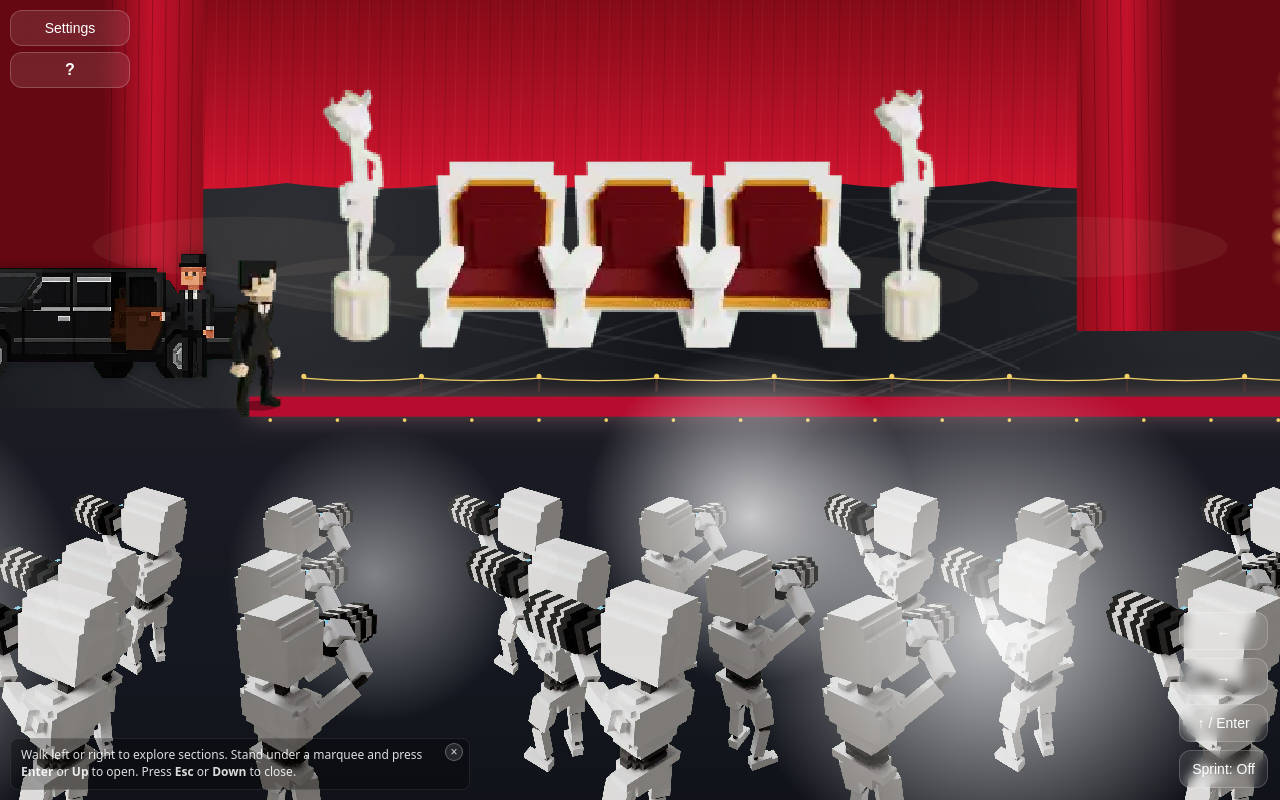
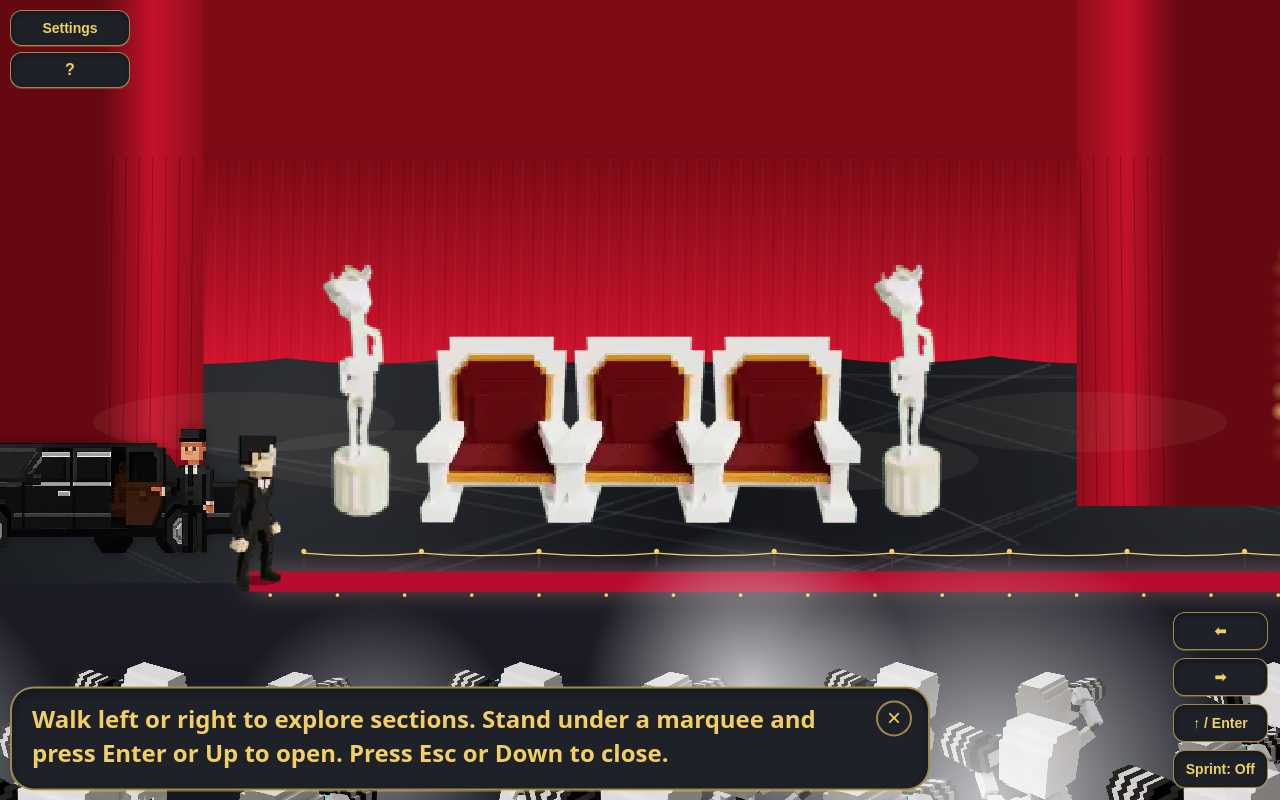
Before and after one commit to acer3dfms-debug/fashion-show-website, a plain HTML site: page index.html in a window 1280 px wide. Drawn offline with Linux system fonts and the light colour scheme; animation ran at ten frames a second.

Commit message:
Update index.html

```diff
--- a/index.html
+++ b/index.html
@@ -30,9 +30,10 @@
     /* Keep CTA button styling used inside modals */
     .navBtn { appearance: none; background: rgba(255,255,255,0.1); color: var(--ui); border: 1px solid rgba(255,255,255,0.2); border-radius: 999px; padding: 6px 10px; white-space: nowrap; cursor: pointer; backdrop-filter: blur(8px); }
     .navBtn:hover { background: rgba(255,255,255,0.18); }
-    #legend { position: fixed; bottom: 10px; left: 10px; z-index: 5; font-size: 12px; opacity: 0.85; line-height: 1.4; background: rgba(0,0,0,0.35); padding: 8px 28px 8px 10px; border-radius: 8px; border: 1px solid rgba(255,255,255,0.1); max-width: min(92vw, 420px); overflow-wrap: anywhere; } /* On-screen help */
-    #legend .legendClose { position: absolute; top: 4px; right: 6px; width: 18px; height: 18px; border-radius: 50%; appearance: none; border: 1px solid rgba(255,255,255,0.35); background: rgba(255,255,255,0.12); color: #fff; font-size: 12px; line-height: 16px; padding: 0; cursor: pointer; display: grid; place-items: center; }
-    #legend .legendClose:hover { background: rgba(255,255,255,0.2); }
+    #legend { position: fixed; bottom: 10px; left: 10px; z-index: 8; font-size: 12px; line-height: 1.4; padding: 8px 28px 8px 10px; border-radius: 12px; max-width: min(92vw, 420px); overflow-wrap: anywhere; background: #1e2128; color: var(--accent); font-weight: 700; border: 1px solid rgba(241,207,99,0.6); box-shadow: 0 2px 6px rgba(0,0,0,0.35) inset, 0 1px 0 rgba(241,207,99,0.25); transform-origin: bottom left; transform: scale(2); } /* On-screen help (tutorial) */
+    #legend b { color: var(--accent); }
+    #legend .legendClose { position: absolute; top: 6px; right: 8px; width: 18px; height: 18px; border-radius: 50%; appearance: none; border: 1px solid rgba(241,207,99,0.6); background: #1e2128; color: var(--accent); font-size: 12px; line-height: 16px; padding: 0; cursor: pointer; display: grid; place-items: center; }
+    #legend .legendClose:hover { background: #242834; border-color: rgba(241,207,99,0.8); }
     #tooltip { position: fixed; padding: 8px 10px; background: rgba(20,20,30,0.9); color: var(--ui); border: 1px solid rgba(255,255,255,0.2); border-radius: 8px; pointer-events: none; transform: translate(-50%, -120%); white-space: nowrap; z-index: 4; display: none; } /* Floating hint bubble */
     #hoverTip { position: fixed; padding: 6px 8px; background: rgba(20,20,30,0.9); color: var(--ui); border: 1px solid rgba(255,255,255,0.2); border-radius: 6px; pointer-events: none; transform: translate(calc(-100% - 12px), -10px); white-space: nowrap; z-index: 6; display: none; font-size: 12px; }
     #modalWrap { position: fixed; inset: 0; display: none; place-items: center; background: var(--modal-bg); backdrop-filter: blur(6px); z-index: 10; } /* Fullscreen modal overlay */
@@ -43,7 +44,20 @@
 
     /* Mobile controls (optional) */
     #controls { position: fixed; right: 12px; bottom: 12px; display: grid; gap: 8px; z-index: 6; } /* Docked control cluster */
-    #controls button { appearance: none; border: 1px solid rgba(255,255,255,0.2); background: rgba(255,255,255,0.08); color: var(--ui); border-radius: 12px; font-size: 14px; padding: 10px 12px; min-width: 44px; backdrop-filter: blur(6px); } /* Tappable buttons */
+    #controls button {
+      appearance: none;
+      border: 1px solid rgba(241,207,99,0.6); /* gold edge */
+      background: #1e2128; /* dark grey */
+      color: var(--accent); /* gold text */
+      font-weight: 700; /* bolder */
+      border-radius: 12px;
+      font-size: 14px;
+      padding: 10px 12px; min-width: 44px;
+      backdrop-filter: blur(6px);
+      box-shadow: 0 2px 6px rgba(0,0,0,0.35) inset, 0 1px 0 rgba(241,207,99,0.25);
+    } /* Tappable buttons */
+    #controls button:hover { background: #242834; border-color: rgba(241,207,99,0.8); }
+    #controls button:active { background: #191c23; transform: translateY(1px); }
 
     /* Paparazzi toggle button (world-anchored near spawn) */
     #paparazziBtn { position: fixed; z-index: 7; appearance: none; border: 1px solid rgba(255,255,255,0.2); background: rgba(255,255,255,0.08); color: var(--ui); border-radius: 999px; font-size: 12px; padding: 6px 10px; backdrop-filter: blur(6px); cursor: pointer; }
@@ -69,11 +83,13 @@
       -khtml-user-select: none;
     }
     /* Settings button and panel */
-    #settingsBtn { position: fixed; left: 10px; top: 10px; z-index: 9; appearance: none; border: 1px solid rgba(255,255,255,0.2); background: rgba(255,255,255,0.1); color: var(--ui); border-radius: 12px; font-size: 14px; padding: 8px 12px; width: 120px; height: 36px; display: grid; place-items: center; backdrop-filter: blur(8px); cursor: pointer; }
-    #settingsBtn:hover { background: rgba(255,255,255,0.16); }
+    #settingsBtn { position: fixed; left: 10px; top: 10px; z-index: 9; appearance: none; border: 1px solid rgba(241,207,99,0.6); background: #1e2128; color: var(--accent); font-weight: 700; border-radius: 12px; font-size: 14px; padding: 8px 12px; width: 120px; height: 36px; display: grid; place-items: center; backdrop-filter: blur(8px); cursor: pointer; box-shadow: 0 2px 6px rgba(0,0,0,0.35) inset, 0 1px 0 rgba(241,207,99,0.25); }
+    #settingsBtn:hover { background: #242834; border-color: rgba(241,207,99,0.8); }
+    #settingsBtn:active { background: #191c23; transform: translateY(1px); }
     /* Always-visible Help button under Settings */
-    #helpBtn { position: fixed; left: 10px; top: 52px; z-index: 9; appearance: none; border: 1px solid rgba(255,255,255,0.2); background: rgba(255,255,255,0.1); color: var(--ui); border-radius: 12px; font-weight: 700; font-size: 16px; line-height: 1; width: 120px; height: 36px; display: grid; place-items: center; backdrop-filter: blur(8px); cursor: pointer; }
-    #helpBtn:hover { background: rgba(255,255,255,0.16); }
+    #helpBtn { position: fixed; left: 10px; top: 52px; z-index: 9; appearance: none; border: 1px solid rgba(241,207,99,0.6); background: #1e2128; color: var(--accent); font-weight: 700; border-radius: 12px; font-size: 16px; line-height: 1; width: 120px; height: 36px; display: grid; place-items: center; backdrop-filter: blur(8px); cursor: pointer; box-shadow: 0 2px 6px rgba(0,0,0,0.35) inset, 0 1px 0 rgba(241,207,99,0.25); }
+    #helpBtn:hover { background: #242834; border-color: rgba(241,207,99,0.8); }
+    #helpBtn:active { background: #191c23; transform: translateY(1px); }
     #settingsPanel { position: fixed; left: 10px; top: 46px; z-index: 9; width: min(90vw, 260px); max-height: calc(100vh - 60px); overflow-y: auto; overflow-x: hidden; display: none; background: transparent; color: var(--ui); border: 0; border-radius: 0; box-shadow: none; backdrop-filter: blur(10px); scrollbar-gutter: stable both-edges; padding-right: 12px; box-sizing: border-box; }
     #settingsPanel header { position: sticky; top: 0; z-index: 10; display:flex; align-items:center; justify-content: space-between; padding: 8px 10px; border-bottom: 1px solid rgba(255,255,255,0.15); background: #121219; box-shadow: 0 2px 10px rgba(0,0,0,0.5); }
     /* Popup chrome base */
@@ -222,9 +238,9 @@
   <canvas id="stage"></canvas> <!-- Fullscreen canvas used to draw the runway and avatar -->
 
   <div id="controls" aria-hidden="false"> <!-- On-screen control buttons for touch/mobile -->
-    <button id="btnLeft"  title="Walk left" aria-label="Walk left">&larr;</button> <!-- Walk left -->
-    <button id="btnRight" title="Walk right" aria-label="Walk right">&rarr;</button> <!-- Walk right -->
-    <button id="btnUp"    title="Open (Up/Enter)" aria-label="Open (Up/Enter)">&uarr; / Enter</button> <!-- Open section -->
+    <button id="btnLeft"  title="Walk left" aria-label="Walk left">&#x2B05;</button> <!-- ⬅ Black Leftwards Arrow -->
+    <button id="btnRight" title="Walk right" aria-label="Walk right">&#x27A1;</button> <!-- ➡ Black Rightwards Arrow -->
+    <button id="btnUp"    title="Open (Up/Enter)" aria-label="Open (Up/Enter)">&#x2B06; / Enter</button> <!-- ⬆ Black Upwards Arrow -->
     <button id="btnSprint" title="Toggle sprint" aria-label="Toggle sprint">Sprint: Off</button> <!-- Sprint toggle -->
   </div>
 
@@ -1434,10 +1450,10 @@
       // Repurpose slider: move camera DOWN to reveal more of the TOP (no zoom)
       // Map 0..100 -> 0..250 px of downward scene shift
       const valueToLift = (v) => Math.max(0, Math.min(250, Math.round(250 * (v/100))));
-      // Start with no lift (0)
-      zoomSlider.value = '0';
-      view.yLift = 0;
-      if (zoomLabel) zoomLabel.textContent = '0%';
+      // Start with default 70% lift
+      zoomSlider.value = '70';
+      view.yLift = valueToLift(70);
+      if (zoomLabel) zoomLabel.textContent = '70%';
       view.autoScale = false; // ensure auto zoom doesn’t fight manual lift
       zoomSlider.setAttribute('aria-label', 'Scroll Up');
       zoomSlider.addEventListener('input', () => {
@@ -1458,7 +1474,11 @@
         controlsDiv.style.transformOrigin = 'bottom right';
         controlsDiv.style.transform = 'scale(' + s + ')';
       }
-      // Also scale the Settings (and Help) buttons so the slider affects them too
+      // Also scale the Settings and Help buttons
+      // Keep their vertical spacing proportional to scale so they never overlap
+      const BASE_TOP = 10;            // CSS top for Settings
+      const BTN_H = 36;               // Base button height in CSS
+      const GAP = 6;                  // Visual gap between Settings and Help in CSS
       if (typeof settingsBtn !== 'undefined' && settingsBtn) {
         settingsBtn.style.transformOrigin = 'top left';
         settingsBtn.style.transform = 'scale(' + s + ')';
@@ -1466,6 +1486,16 @@
       if (typeof helpBtn !== 'undefined' && helpBtn) {
         helpBtn.style.transformOrigin = 'top left';
         helpBtn.style.transform = 'scale(' + s + ')';
+        // Position Help below the scaled Settings height + gap
+        const helpTop = BASE_TOP + Math.round((BTN_H + GAP) * s);
+        helpBtn.style.top = helpTop + 'px';
+        helpBtn.style.left = '10px';
+      }
+      // Nudge Settings panel to sit just under the scaled Settings button
+      if (typeof settingsPanel !== 'undefined' && settingsPanel) {
+        const panelTop = BASE_TOP + Math.round(BTN_H * s);
+        settingsPanel.style.top = panelTop + 'px';
+        settingsPanel.style.left = '10px';
       }
     }
     if (controlsSizeSlider) {
@@ -1596,10 +1626,10 @@
           paparazziBtn.setAttribute('aria-pressed','true');
           paparazziBtn.textContent = 'Paparazzi: On';
         }
-        // Scroll Up (y-lift)
-        if (zoomSlider) { zoomSlider.value = '0'; }
-        if (zoomLabel) { zoomLabel.textContent = '0%'; }
-        view.yLift = 0;
+        // Scroll Up (y-lift) default to 70%
+        if (zoomSlider) { zoomSlider.value = '70'; }
+        if (zoomLabel) { zoomLabel.textContent = '70%'; }
+        view.yLift = Math.round(250 * 0.70);
         // On-screen controls size
         if (controlsSizeSlider) {
           controlsSizeSlider.value = '100';
```
